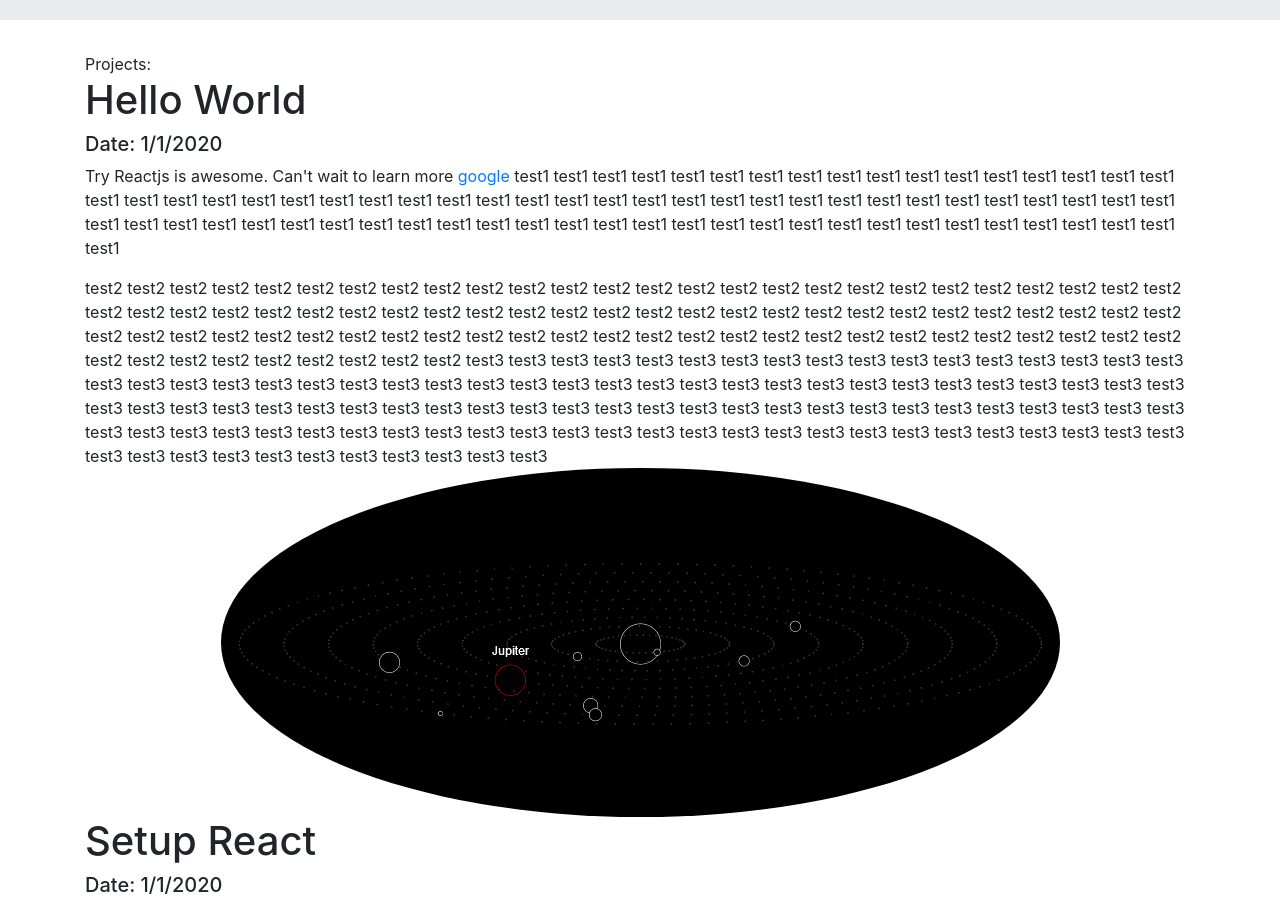
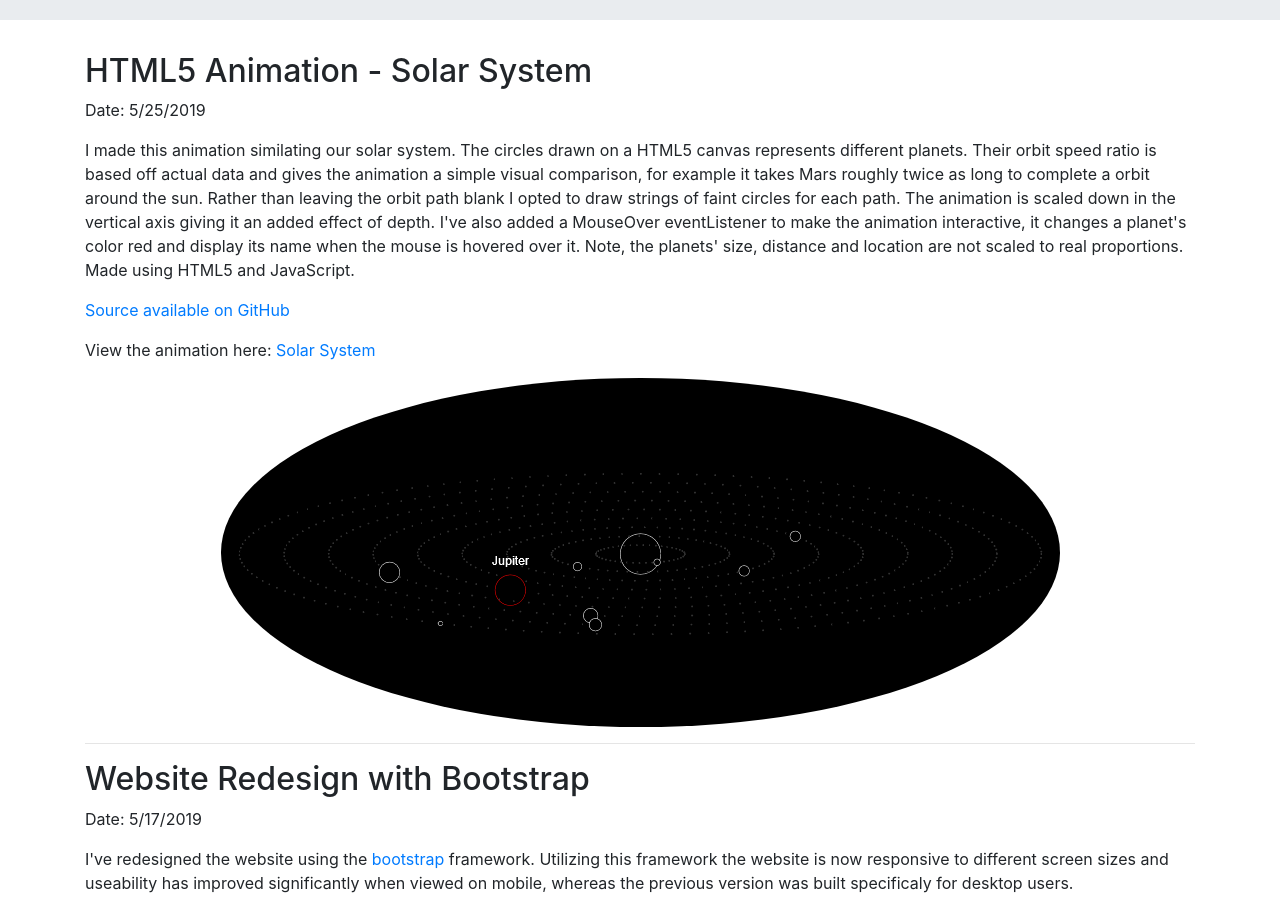
Before and after one commit to shuen-yasui/shuenyasui.com, a React (Create React App) app: page / in a window 1280 px wide. Shown: the part 260-1168 px from the top of the page. Built offline with nearby package versions, Linux system fonts and the light colour scheme.

Commit message:
Modified Project Entry view and started to enter PEdata json.

```diff
--- a/src/ProjectEntry.js
+++ b/src/ProjectEntry.js
@@ -31,16 +31,16 @@ class ProjectEntry extends Component {
       }
       return (
       <div key={data.id}>
-        <div><h1>{data.title}</h1></div>
-        <div><h5>Date: {data.date}</h5></div>
+        <div><h2>{data.title}</h2></div>
+        <p>Date: {data.date}</p>
         <div>{bodyData}</div>
         <div align="center">{image}</div>
+        <hr />
       </div>
       );
     });
     return (
       <div>
-        <div>Projects:</div>
         <div>{readData}</div>
       </div>
     );
--- a/src/projectEntryData.json
+++ b/src/projectEntryData.json
@@ -1,28 +1,32 @@
 [
     {
         "id": 1,
-        "title": "Hello World",
-        "date": "1/1/2020",
+        "title": "HTML5 Animation - Solar System",
+        "date": "5/25/2019",
         "body":
         [
           {
-            "text": "Try Reactjs is awesome. Can't wait to learn more "
-          },
-          {
-            "link": "google",
-            "src": "http://www.google.com"
-          },
-          {
-            "text": " test1 test1 test1 test1 test1 test1 test1 test1 test1 test1 test1 test1 test1 test1 test1 test1 test1 test1 test1 test1 test1 test1 test1 test1 test1 test1 test1 test1 test1 test1 test1 test1 test1 test1 test1 test1 test1 test1 test1 test1 test1 test1 test1 test1 test1 test1 test1 test1 test1 test1 test1 test1 test1 test1 test1 test1 test1 test1 test1 test1 test1 test1 test1 test1 test1 test1 test1 test1 test1 test1 test1 test1 test1 test1"
+            "text": "I made this animation similating our solar system. The circles drawn on a HTML5 canvas represents different planets. Their orbit speed ratio is based off actual data and gives the animation a simple visual comparison, for example it takes Mars roughly twice as long to complete a orbit around the sun. Rather than leaving the orbit path blank I opted to draw strings of faint circles for each path. The animation is scaled down in the vertical axis giving it an added effect of depth. I've also added a MouseOver eventListener to make the animation interactive, it changes a planet's color red and display its name when the mouse is hovered over it. Note, the planets' size, distance and location are not scaled to real proportions. Made using HTML5 and JavaScript."
           },
           {
             "break": 1
           },
           {
-            "text": " test2 test2 test2 test2 test2 test2 test2 test2 test2 test2 test2 test2 test2 test2 test2 test2 test2 test2 test2 test2 test2 test2 test2 test2 test2 test2 test2 test2 test2 test2 test2 test2 test2 test2 test2 test2 test2 test2 test2 test2 test2 test2 test2 test2 test2 test2 test2 test2 test2 test2 test2 test2 test2 test2 test2 test2 test2 test2 test2 test2 test2 test2 test2 test2 test2 test2 test2 test2 test2 test2 test2 test2 test2 test2 test2 test2 test2 test2 test2 test2 test2 test2 test2 test2 test2 test2 test2 "
+            "link": "Source available on GitHub",
+            "src": "https://github.com/shuen-yasui/HTML5-SolarSystem"
           },
           {
-            "text": " test3 test3 test3 test3 test3 test3 test3 test3 test3 test3 test3 test3 test3 test3 test3 test3 test3 test3 test3 test3 test3 test3 test3 test3 test3 test3 test3 test3 test3 test3 test3 test3 test3 test3 test3 test3 test3 test3 test3 test3 test3 test3 test3 test3 test3 test3 test3 test3 test3 test3 test3 test3 test3 test3 test3 test3 test3 test3 test3 test3 test3 test3 test3 test3 test3 test3 test3 test3 test3 test3 test3 test3 test3 test3 test3 test3 test3 test3 test3 test3 test3 test3 test3 test3 test3 test3 test3 test3 test3 test3 test3 test3 test3 test3 test3 test3 test3 test3 test3 test3 test3 test3 test3 test3 test3 test3 "
+            "break": 2
+          },
+          {
+            "text": "View the animation here: "
+          },
+          {
+            "link": "Solar System",
+            "src": "http://www.shuenyasui.com/SolarSystem.html"
+          },
+          {
+            "break": 3
           }
         ],
         "image":
@@ -34,19 +38,27 @@
     },
     {
         "id": 2,
-        "title": "Setup React",
-        "date": "1/1/2020",
+        "title": "Website Redesign with Bootstrap",
+        "date": "5/17/2019",
         "body":
         [
           {
-            "text": "Setting up react is easy. Learn more about it!"
+            "text": "I've redesigned the website using the "
+          },
+          {
+            "link": "bootstrap",
+            "src": "https://getbootstrap.com/"
+          },
+          {
+            "text": " framework. Utilizing this framework the website is now responsive to different screen sizes and useability has improved significantly when viewed on mobile, whereas the previous version was built specificaly for desktop users."
+          },
+          {
+            "break": 1
+          },
+          {
+            "link": "Source available on GitHub",
+            "src": "https://github.com/shuen-yasui/ShuenYasuiWebsite"
           }
-        ],
-        "image":
-        {
-          "src": "images/solarsystem01.png",
-          "type": "rounded",
-          "link":"http://www.google.com"
-        }
+        ]
     }
 ]
```
